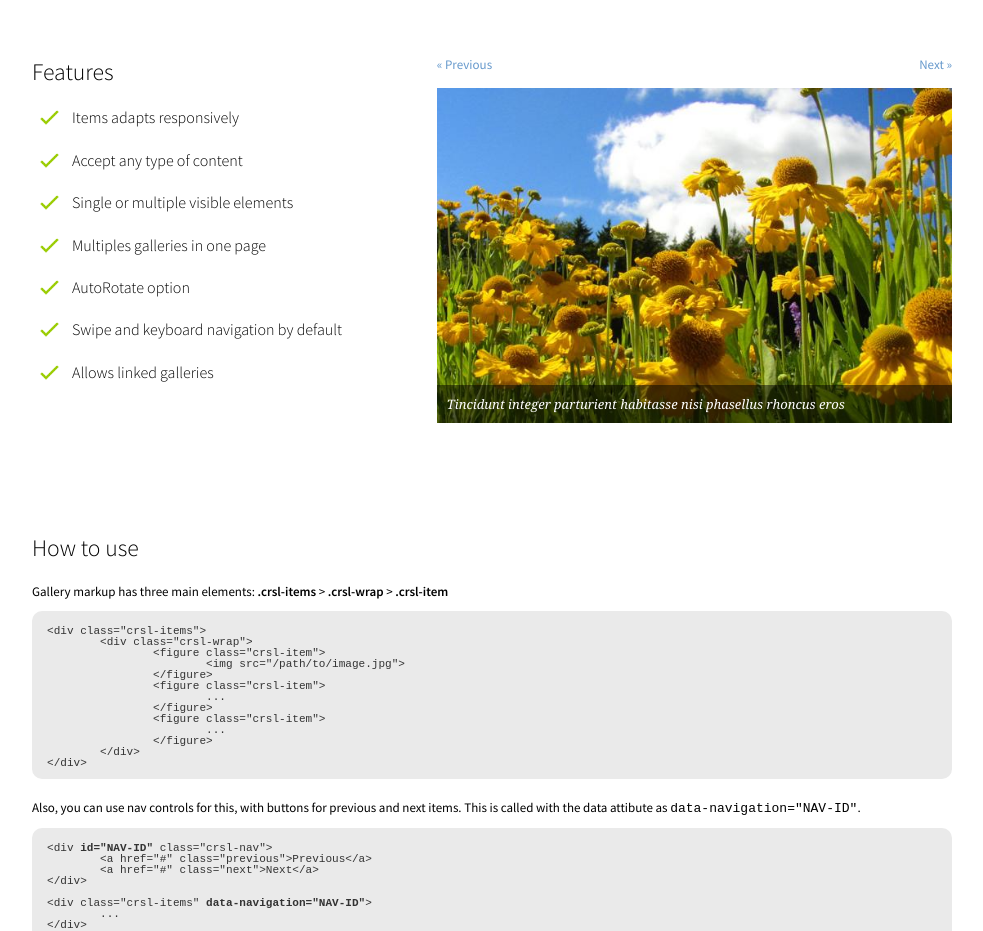
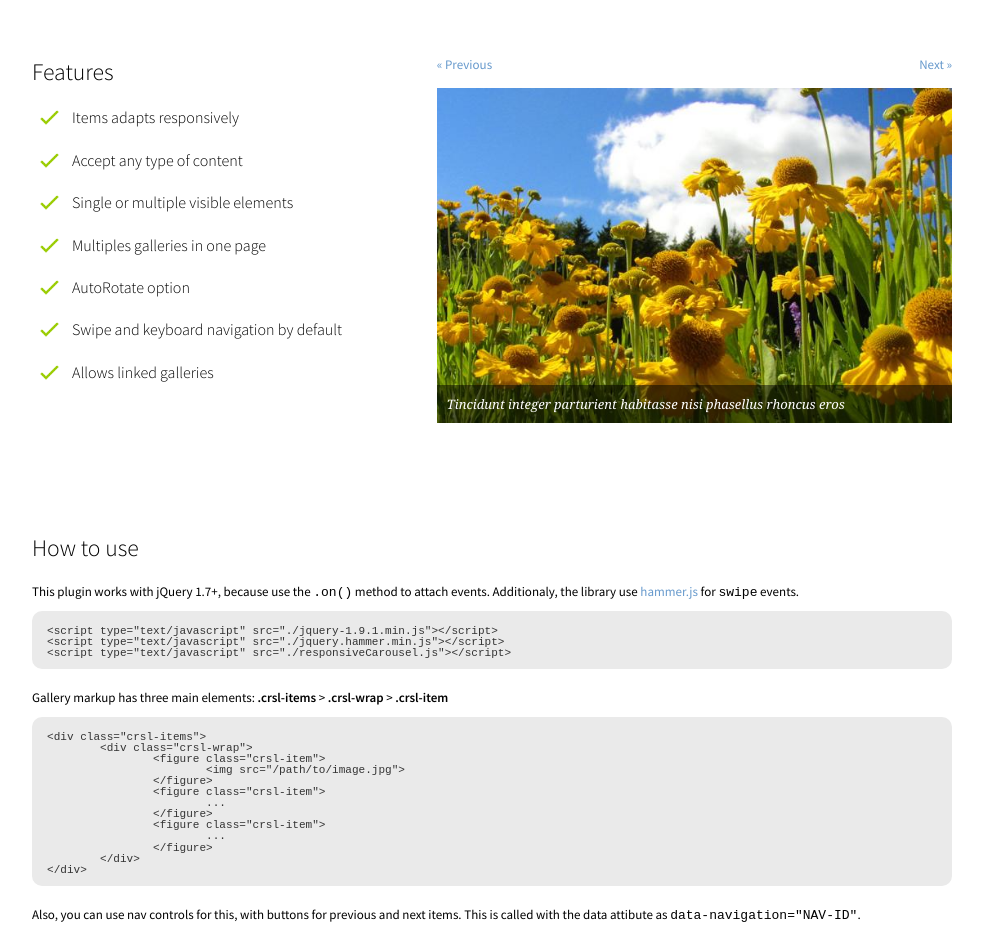
Before and after one commit to basilio/responsiveCarousel, a plain HTML site: page index.html in a window 1280 px wide. Shown: the part 154-1085 px from the top of the page, without its empty margins (148-1131 px from the left). Drawn offline with Linux system fonts and the light colour scheme.

Commit message:
documentation

```diff
--- a/index.html
+++ b/index.html
@@ -105,6 +105,12 @@
 				</section>
 				<section id="how-to-use" class="section cf">
 					<h2>How to use</h2>
+					<p>This plugin works with jQuery 1.7+, because use the <code>.on()</code> method to attach events. Additionaly, the library use <a href="http://eightmedia.github.io/hammer.js/">hammer.js</a> for <code>swipe</code> events.</p>
+<pre>
+&lt;script type="text/javascript" src="./jquery-1.9.1.min.js"&gt;&lt;/script&gt;
+&lt;script type="text/javascript" src="./jquery.hammer.min.js"&gt;&lt;/script&gt;
+&lt;script type="text/javascript" src="./responsiveCarousel.js"&gt;&lt;/script&gt;
+</pre>
 					<p>Gallery markup has three main elements: <strong>.crsl-items</strong> > <strong>.crsl-wrap</strong> > <strong>.crsl-item</strong></p>
 <pre>
 &lt;div class="crsl-items"&gt;
```
